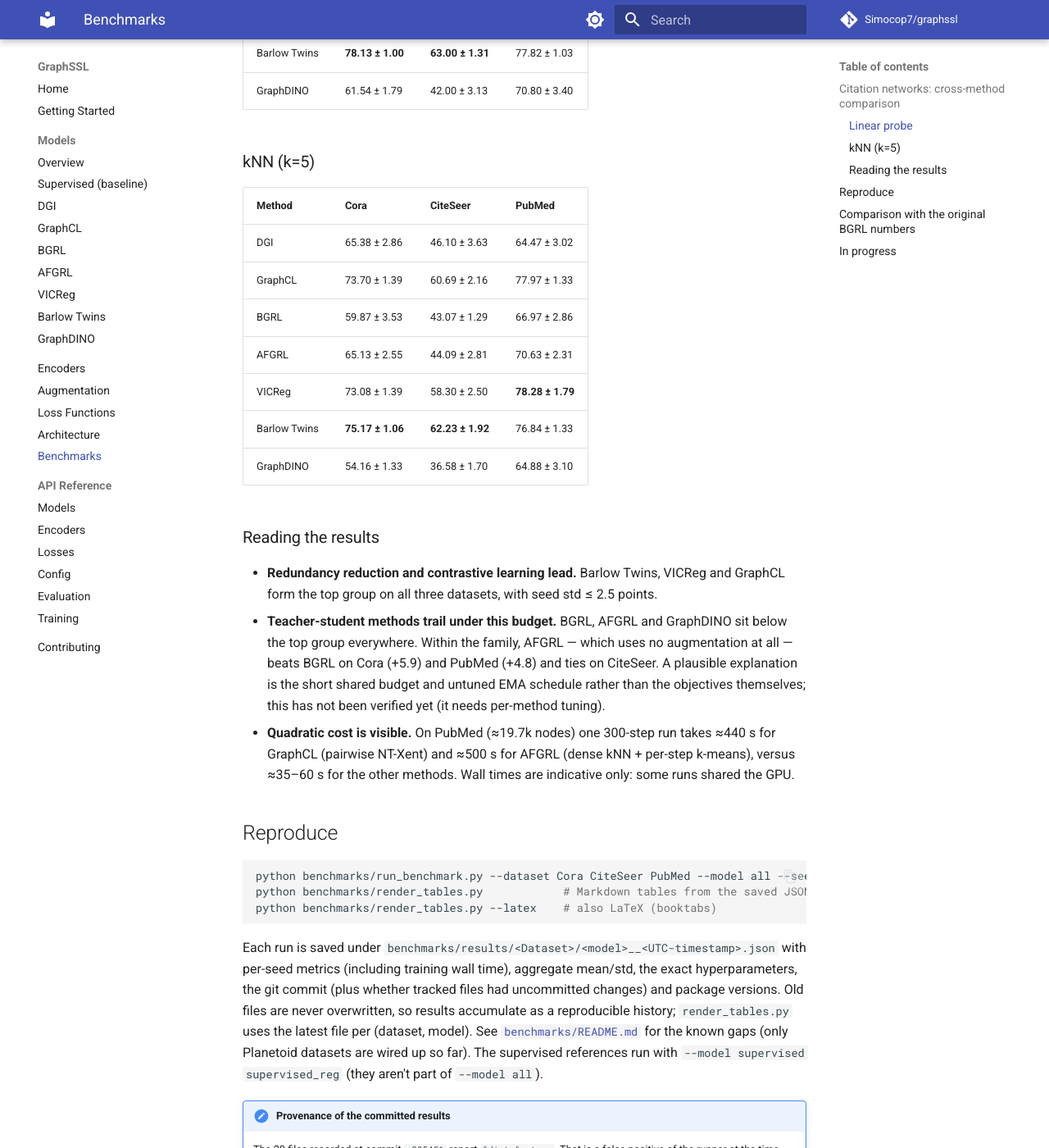
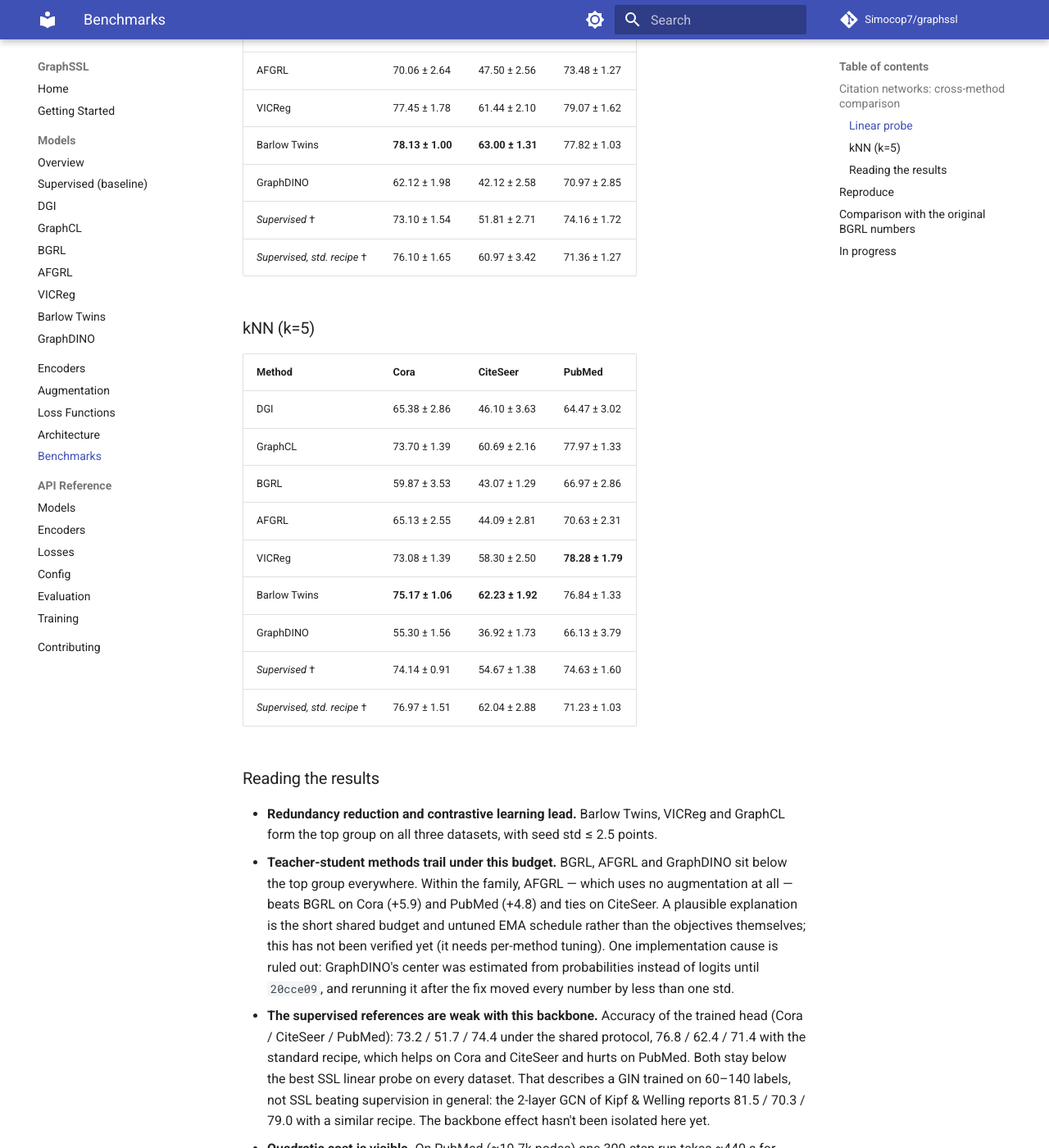
Before and after one commit to Simocop7/graphssl, an MkDocs documentation site: the page built from docs/benchmarks.md, in a window 1280 px wide and 1400 px high, scrolled down 1166 px. Shown: the whole window at 82% size. Built offline with MkDocs 1.6.1 and Material for MkDocs 9.7.7, drawn with Linux system fonts in a browser that asks for light colours; comment, search, counter and statistics services are not loaded; some of the changed text lies outside the part shown.

Commit message:
GraphDINO rerun after center fix, supervised reference rows

```diff
--- a/docs/benchmarks.md
+++ b/docs/benchmarks.md
@@ -15,10 +15,12 @@
 | Evaluation | frozen embeddings → linear probe (Adam-trained) and kNN (k=5, cosine) |
 | Seeds | 10; mean ± sample std |
 | Hardware | NVIDIA A2 (16 GB), PyTorch 2.11 + CUDA 12.8, PyG 2.8 |
+| Supervised references (†) | same encoder, trained on the public split's training labels only: *Supervised* keeps the protocol above; *std. recipe* uses dropout 0.5, Adam lr 0.01 + L2 5e-4 and the best-validation checkpoint (adapted from Kipf & Welling) |
 
 No per-method or per-dataset hyperparameter search is performed: the goal is to compare
 objectives at equal budget, not to reproduce each paper's best reported number. Test accuracy
-(%), best per column in bold.
+(%), best SSL method per column in bold. The supervised rows (†) use labels during training:
+they are reference points, not ranked.
 
 ### Linear probe
 
@@ -30,7 +32,9 @@
 | AFGRL | 70.06 ± 2.64 | 47.50 ± 2.56 | 73.48 ± 1.27 |
 | VICReg | 77.45 ± 1.78 | 61.44 ± 2.10 | 79.07 ± 1.62 |
 | Barlow Twins | **78.13 ± 1.00** | **63.00 ± 1.31** | 77.82 ± 1.03 |
-| GraphDINO | 61.54 ± 1.79 | 42.00 ± 3.13 | 70.80 ± 3.40 |
+| GraphDINO | 62.12 ± 1.98 | 42.12 ± 2.58 | 70.97 ± 2.85 |
+| *Supervised* † | 73.10 ± 1.54 | 51.81 ± 2.71 | 74.16 ± 1.72 |
+| *Supervised, std. recipe* † | 76.10 ± 1.65 | 60.97 ± 3.42 | 71.36 ± 1.27 |
 
 ### kNN (k=5)
 
@@ -42,7 +46,9 @@
 | AFGRL | 65.13 ± 2.55 | 44.09 ± 2.81 | 70.63 ± 2.31 |
 | VICReg | 73.08 ± 1.39 | 58.30 ± 2.50 | **78.28 ± 1.79** |
 | Barlow Twins | **75.17 ± 1.06** | **62.23 ± 1.92** | 76.84 ± 1.33 |
-| GraphDINO | 54.16 ± 1.33 | 36.58 ± 1.70 | 64.88 ± 3.10 |
+| GraphDINO | 55.30 ± 1.56 | 36.92 ± 1.73 | 66.13 ± 3.79 |
+| *Supervised* † | 74.14 ± 0.91 | 54.67 ± 1.38 | 74.63 ± 1.60 |
+| *Supervised, std. recipe* † | 76.97 ± 1.51 | 62.04 ± 2.88 | 71.23 ± 1.03 |
 
 ### Reading the results
 
@@ -52,7 +58,16 @@
   the top group everywhere. Within the family, AFGRL — which uses no augmentation at all —
   beats BGRL on Cora (+5.9) and PubMed (+4.8) and ties on CiteSeer. A plausible explanation
   is the short shared budget and untuned EMA schedule rather than the objectives themselves;
-  this has not been verified yet (it needs per-method tuning).
+  this has not been verified yet (it needs per-method tuning). One implementation cause is
+  ruled out: GraphDINO's center was estimated from probabilities instead of logits until
+  `20cce09`, and rerunning it after the fix moved every number by less than one std.
+- **The supervised references are weak with this backbone.** Accuracy of the trained head
+  (Cora / CiteSeer / PubMed): 73.2 / 51.7 / 74.4 under the shared protocol, 76.8 / 62.4 /
+  71.4 with the standard recipe, which helps on Cora and CiteSeer and hurts on PubMed. Both
+  stay below the best SSL linear probe on every dataset. That describes a GIN trained on
+  60–140 labels, not SSL beating supervision in general: the 2-layer GCN of Kipf & Welling
+  reports 81.5 / 70.3 / 79.0 with a similar recipe. The backbone effect hasn't been isolated
+  here yet.
 - **Quadratic cost is visible.** On PubMed (≈19.7k nodes) one 300-step run takes ≈440 s for
   GraphCL (pairwise NT-Xent) and ≈500 s for AFGRL (dense kNN + per-step k-means), versus
   ≈35–60 s for the other methods. Wall times are indicative only: some runs shared the GPU.
@@ -79,7 +94,9 @@
     positive of the runner at the time — it counted untracked files (logs, the results
     themselves) as modifications; fixed in `dae32cb`. The code that ran is exactly
     `e295451`. GraphCL on PubMed was run at `dae32cb`, whose chunked NT-Xent is numerically
-    identical to the unchunked one used for Cora and CiteSeer.
+    identical to the unchunked one used for Cora and CiteSeer. GraphDINO (after its center
+    fix) and *Supervised* were run at `20cce09`, *Supervised, std. recipe* at `558af8e`, all
+    with `"dirty": false`.
 
 ## Comparison with the original BGRL numbers
 
```
Also changed, not shown: CLAUDE.md (+18 -8 lines), README.md (+5 -2 lines), benchmarks/README.md (+4 -3 lines), 4 other files.
